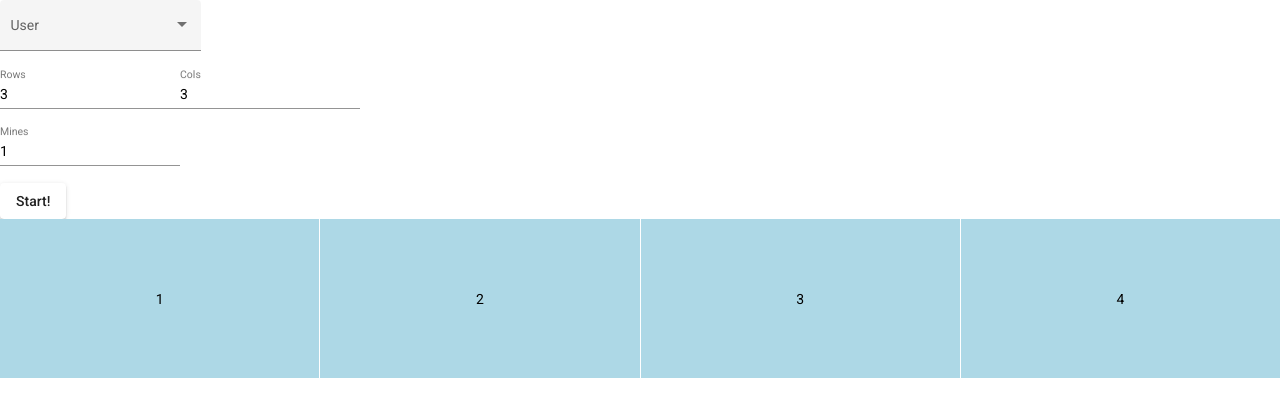
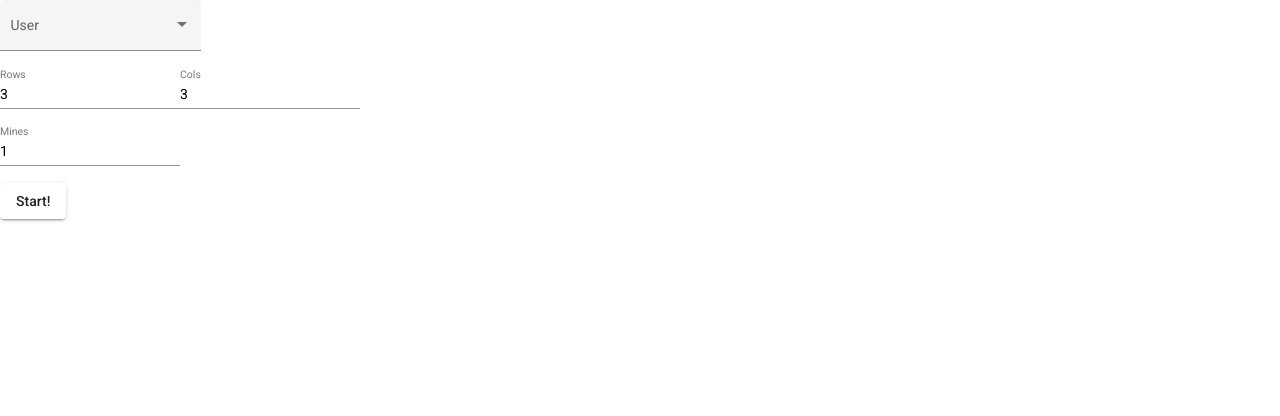
Before and after one commit to diegap/minesweeper-client, an Angular app: page / in a window 1280 px wide. Shown: the top 416 px of the page. Built offline with nearby package versions, Linux system fonts and the light colour scheme.

Commit message:
Build board view(draft)

```diff
--- a/src/app/app.component.html
+++ b/src/app/app.component.html
@@ -26,9 +26,12 @@
 
 <button mat-raised-button (click)="start()">Start!</button>
 
-<mat-grid-list cols="4" rowHeight="2:1">
-  <mat-grid-tile>1</mat-grid-tile>
-  <mat-grid-tile>2</mat-grid-tile>
-  <mat-grid-tile>3</mat-grid-tile>
-  <mat-grid-tile>4</mat-grid-tile>
+<mat-grid-list cols="{{viewBoard.length}}" rowHeight="2:1">
+
+    <ng-template ngFor let-row [ngForOf]="viewBoard.rows">
+      <ng-template ngFor let-col [ngForOf]="row.cols">
+          <mat-grid-tile>{{col.x}}, {{col.y}}</mat-grid-tile>
+      </ng-template>
+    </ng-template>
+
 </mat-grid-list>
--- a/src/app/app.component.ts
+++ b/src/app/app.component.ts
@@ -1,5 +1,5 @@
-import { Component } from '@angular/core';
-import { User, Board, BoardDraft } from './model/Domain';
+import { Component, OnInit } from '@angular/core';
+import { User, Board, BoardDraft, ViewBoard } from './model/Domain';
 import { UserDataService } from './user-data.service';
 
 @Component({
@@ -8,9 +8,13 @@ import { UserDataService } from './user-data.service';
   styleUrls: ['./app.component.css'],
   providers: [UserDataService]
 })
-export class AppComponent {
+export class AppComponent implements OnInit{
 
   constructor(private userDataService: UserDataService) { }
+
+  ngOnInit() {
+    // retrieve boards
+  }
 
   title = 'minesweeper-client';
 
@@ -29,10 +33,20 @@ export class AppComponent {
     mines: 1
   })
 
-  board: Board = new Board()
+  viewBoard = new ViewBoard({
+    boardId: '',
+    rows: [],
+    status: '',
+    elapsedTimeInSeconds: 0
+  })
 
   start(){
-    this.userDataService.save(new User({"userName": this.selectedUser}), this.boardDraft).subscribe(this.showSuccess, this.showError);
+    this.userDataService
+      .save(new User({"userName": this.selectedUser}), this.boardDraft)
+      .subscribe(
+        this.showSuccess,
+        this.showError
+      );
   }
 
   showSuccess = () => {}
--- a/src/app/model/Domain.ts
+++ b/src/app/model/Domain.ts
@@ -40,7 +40,8 @@ export class ViewBoard {
     boardId: string;
     rows: [Row];
     status: string;
-    elapsedTimeInSeconds: number
+    elapsedTimeInSeconds: number;
+    length: number
 
     constructor(values: any = {}) {
         Object.assign(this, values);
```
Also changed, not shown: src/app/user-data.service.ts (line endings or trailing spaces).
